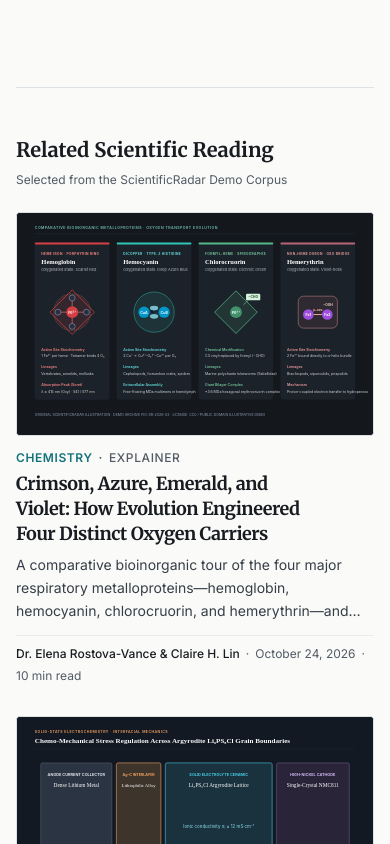
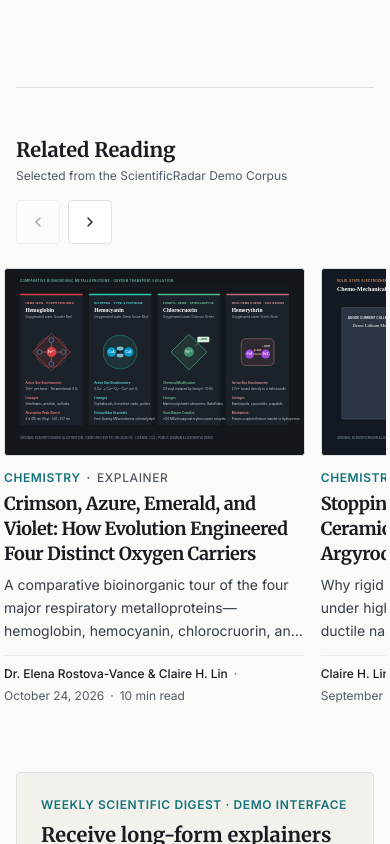
Before and after one commit to Centaurioun/ScientificRadar-web, a Next.js app: page /article/alkaline-hydrothermal-vents-prebiotic-carbon-fixation in a window 390 px wide. Shown: the part 2740-3584 px from the top of the page. Built offline with nearby package versions, Linux system fonts and the light colour scheme.

Commit message:
feat(web): add responsive related reading carousel

```diff
--- a/components/editorial/RelatedStories.tsx
+++ b/components/editorial/RelatedStories.tsx
@@ -1,5 +1,8 @@
-import React from "react";
-import { PublicArticle } from "@/lib/content/types";
+"use client";
+
+import React, { useEffect, useRef, useState } from "react";
+import { ChevronLeft, ChevronRight } from "lucide-react";
+import type { PublicArticle } from "@/lib/content/types";
 import EditorialCard from "./EditorialCard";
 
 interface RelatedStoriesProps {
@@ -7,28 +10,144 @@ interface RelatedStoriesProps {
 }
 
 export default function RelatedStories({ articles }: RelatedStoriesProps) {
+  const track = useRef<HTMLDivElement>(null);
+  const [canScrollPrevious, setCanScrollPrevious] = useState(false);
+  const [canScrollNext, setCanScrollNext] = useState(false);
+  const [position, setPosition] = useState(0);
+
+  useEffect(() => {
+    const element = track.current;
+    if (!element) return;
+
+    let frame = 0;
+    const update = () => {
+      cancelAnimationFrame(frame);
+      frame = requestAnimationFrame(() => {
+        const maximum = Math.max(0, element.scrollWidth - element.clientWidth);
+        const nextPosition = Math.max(0, Math.min(maximum, element.scrollLeft));
+        const firstSlide = element.querySelector<HTMLElement>("[data-related-slide]");
+        const firstSlideBounds = firstSlide?.getBoundingClientRect();
+        const trackBounds = element.getBoundingClientRect();
+        const initialOffset = firstSlideBounds
+          ? Math.max(0, element.scrollLeft + firstSlideBounds.left - trackBounds.left)
+          : 0;
+        setCanScrollPrevious(nextPosition > initialOffset + 2);
+        setCanScrollNext(nextPosition < maximum - 2);
+
+        const styles = getComputedStyle(element);
+        const gap = Number.parseFloat(styles.columnGap || styles.gap || "0");
+        const step = firstSlide
+          ? firstSlide.getBoundingClientRect().width + gap
+          : element.clientWidth;
+        setPosition(step > 0 ? Math.round(nextPosition / step) : 0);
+      });
+    };
+
+    update();
+    element.addEventListener("scroll", update, { passive: true });
+    window.addEventListener("resize", update);
+    const resizeObserver = new ResizeObserver(update);
+    resizeObserver.observe(element);
+
+    return () => {
+      cancelAnimationFrame(frame);
+      element.removeEventListener("scroll", update);
+      window.removeEventListener("resize", update);
+      resizeObserver.disconnect();
+    };
+  }, [articles.length]);
+
   if (!articles || articles.length === 0) return null;
+
+  const scroll = (direction: -1 | 1) => {
+    const element = track.current;
+    if (!element) return;
+
+    const firstSlide = element.querySelector<HTMLElement>("[data-related-slide]");
+    const styles = getComputedStyle(element);
+    const gap = Number.parseFloat(styles.columnGap || styles.gap || "0");
+    const step = firstSlide
+      ? firstSlide.getBoundingClientRect().width + gap
+      : element.clientWidth;
+    const reduceMotion = window.matchMedia("(prefers-reduced-motion: reduce)").matches;
+    element.scrollBy({
+      left: direction * step,
+      behavior: reduceMotion ? "instant" : "smooth",
+    });
+  };
 
   return (
     <section
       aria-labelledby="related-reading-heading"
-      className="site-container mt-16 pt-12 border-t border-[var(--sr-rule)]"
+      aria-roledescription="carousel"
+      className="site-container mt-16 border-t border-[var(--sr-rule)] pt-12"
     >
-      <div className="flex items-baseline justify-between flex-wrap gap-2 mb-6">
-        <h2
-          id="related-reading-heading"
-          className="font-editorial text-xl sm:text-2xl font-bold text-[var(--sr-ink)]"
-        >
-          Related Scientific Reading
-        </h2>
-        <span className="text-xs text-[var(--sr-muted)]">
-          Selected from the ScientificRadar Demo Corpus
-        </span>
+      <div className="mb-6 flex flex-wrap items-end justify-between gap-4">
+        <div>
+          <h2
+            id="related-reading-heading"
+            className="font-editorial text-xl font-bold text-[var(--sr-ink)] sm:text-2xl"
+          >
+            Related Reading
+          </h2>
+          <p className="mt-1 text-xs text-[var(--sr-muted)]">
+            Selected from the ScientificRadar Demo Corpus
+          </p>
+        </div>
+
+        {articles.length > 1 && (
+          <div
+            className="flex items-center gap-2"
+            role="group"
+            aria-label="Related Reading carousel controls"
+          >
+            <span aria-live="polite" className="sr-only">
+              Related story {Math.min(position + 1, articles.length)} of {articles.length}
+            </span>
+            <button
+              type="button"
+              aria-label="Previous related stories"
+              aria-controls="related-reading-track"
+              disabled={!canScrollPrevious}
+              onClick={() => scroll(-1)}
+              className="flex min-h-11 min-w-11 items-center justify-center rounded-sm border border-[var(--sr-rule)] bg-white text-[var(--sr-ink)] transition-colors hover:bg-[var(--sr-surface)] focus-visible:outline-2 focus-visible:outline-offset-2 focus-visible:outline-[var(--sr-accent)] disabled:cursor-not-allowed disabled:opacity-40 motion-reduce:transition-none"
+            >
+              <ChevronLeft aria-hidden="true" className="h-4 w-4" />
+            </button>
+            <button
+              type="button"
+              aria-label="Next related stories"
+              aria-controls="related-reading-track"
+              disabled={!canScrollNext}
+              onClick={() => scroll(1)}
+              className="flex min-h-11 min-w-11 items-center justify-center rounded-sm border border-[var(--sr-rule)] bg-white text-[var(--sr-ink)] transition-colors hover:bg-[var(--sr-surface)] focus-visible:outline-2 focus-visible:outline-offset-2 focus-visible:outline-[var(--sr-accent)] disabled:cursor-not-allowed disabled:opacity-40 motion-reduce:transition-none"
+            >
+              <ChevronRight aria-hidden="true" className="h-4 w-4" />
+            </button>
+          </div>
+        )}
       </div>
 
-      <div className="grid grid-cols-1 md:grid-cols-2 lg:grid-cols-3 gap-8">
-        {articles.map((article) => (
-          <EditorialCard key={article.id} article={article} />
+      <div
+        id="related-reading-track"
+        ref={track}
+        role="group"
+        aria-label={`Related articles, ${articles.length} stories`}
+        tabIndex={0}
+        data-testid="related-reading-track"
+        className="-mx-3 flex snap-x snap-mandatory gap-4 overflow-x-auto overscroll-x-contain scroll-smooth px-3 pb-3 focus-visible:outline-2 focus-visible:outline-offset-2 focus-visible:outline-[var(--sr-accent)] motion-reduce:scroll-auto sm:mx-0 sm:px-0"
+      >
+        {articles.map((article, index) => (
+          <div
+            key={article.id}
+            data-related-slide
+            role="group"
+            aria-roledescription="slide"
+            aria-label={`${index + 1} of ${articles.length}: ${article.title}`}
+            className="flex basis-[84%] shrink-0 snap-start flex-col sm:basis-[calc((100%_-_1rem)/2)] lg:basis-[calc((100%_-_2rem)/3)]"
+          >
+            <EditorialCard article={article} />
+          </div>
         ))}
       </div>
     </section>
```
Also changed, not shown: 1 other file (tests, documents, lock files or other folders).
